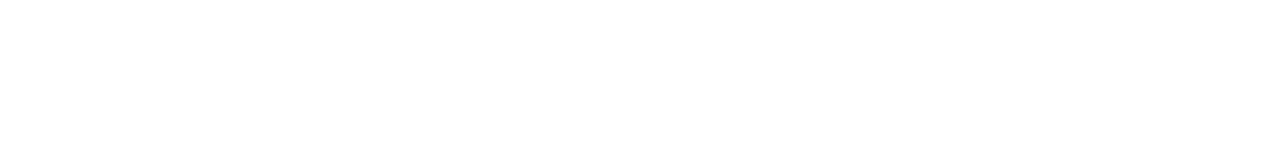
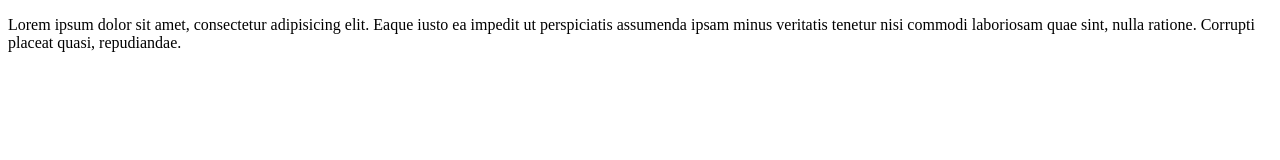
Before and after one commit to RQMEQ/SITE, a plain HTML site: page index.html in a window 1280 px wide. Drawn offline with Linux system fonts and the light colour scheme.

Commit message:
MY 2 Commit

```diff
--- a/index.html
+++ b/index.html
@@ -6,7 +6,7 @@
 </head>
 <body>
 	<div id="output"></div>
-
+	<p>Lorem ipsum dolor sit amet, consectetur adipisicing elit. Eaque iusto ea impedit ut perspiciatis assumenda ipsam minus veritatis tenetur nisi commodi laboriosam quae sint, nulla ratione. Corrupti placeat quasi, repudiandae.</p>
 	<script src='moment.min.js'></script>
 	<script src='main.js'></script>
 	<script>
```
